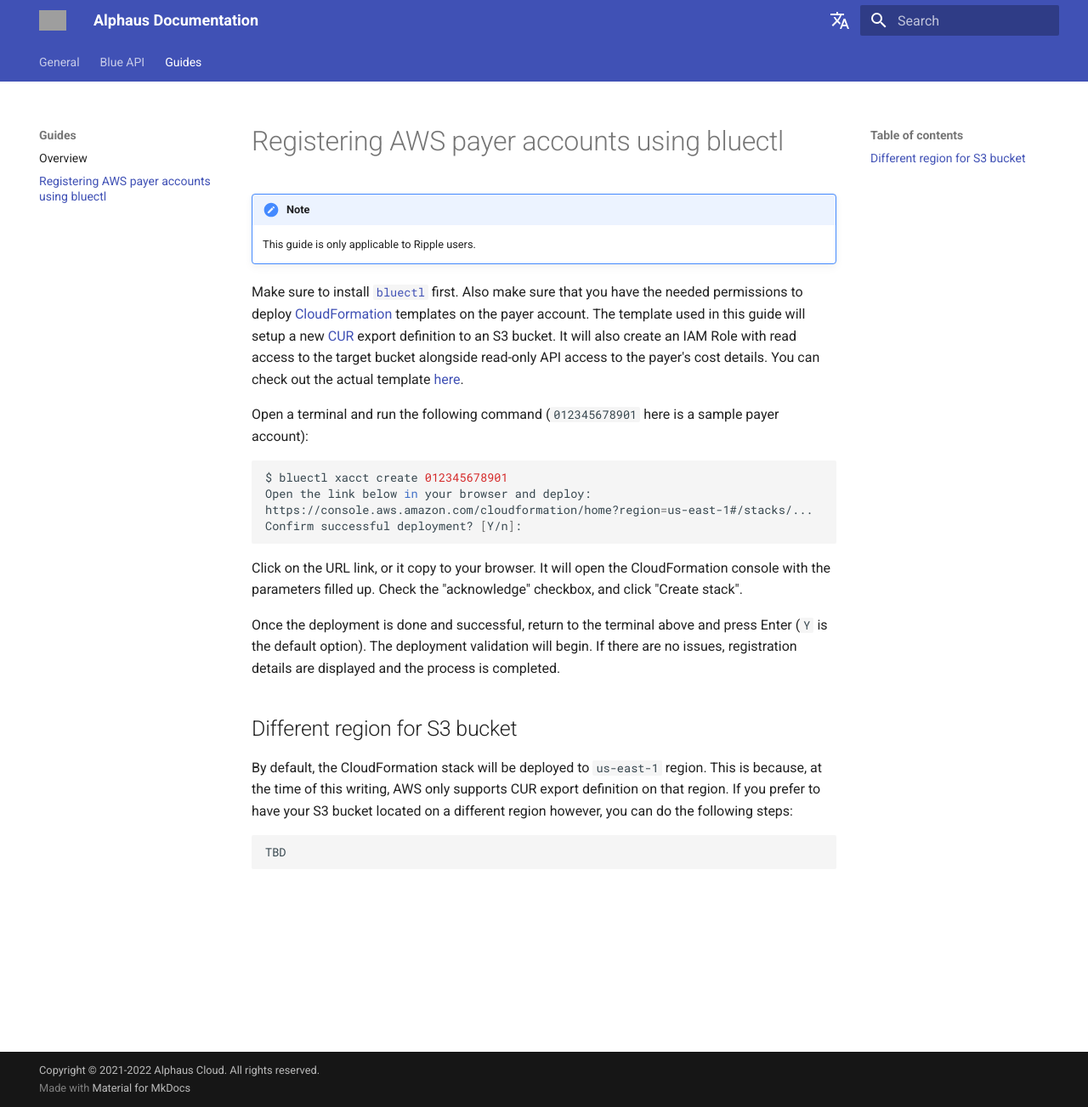
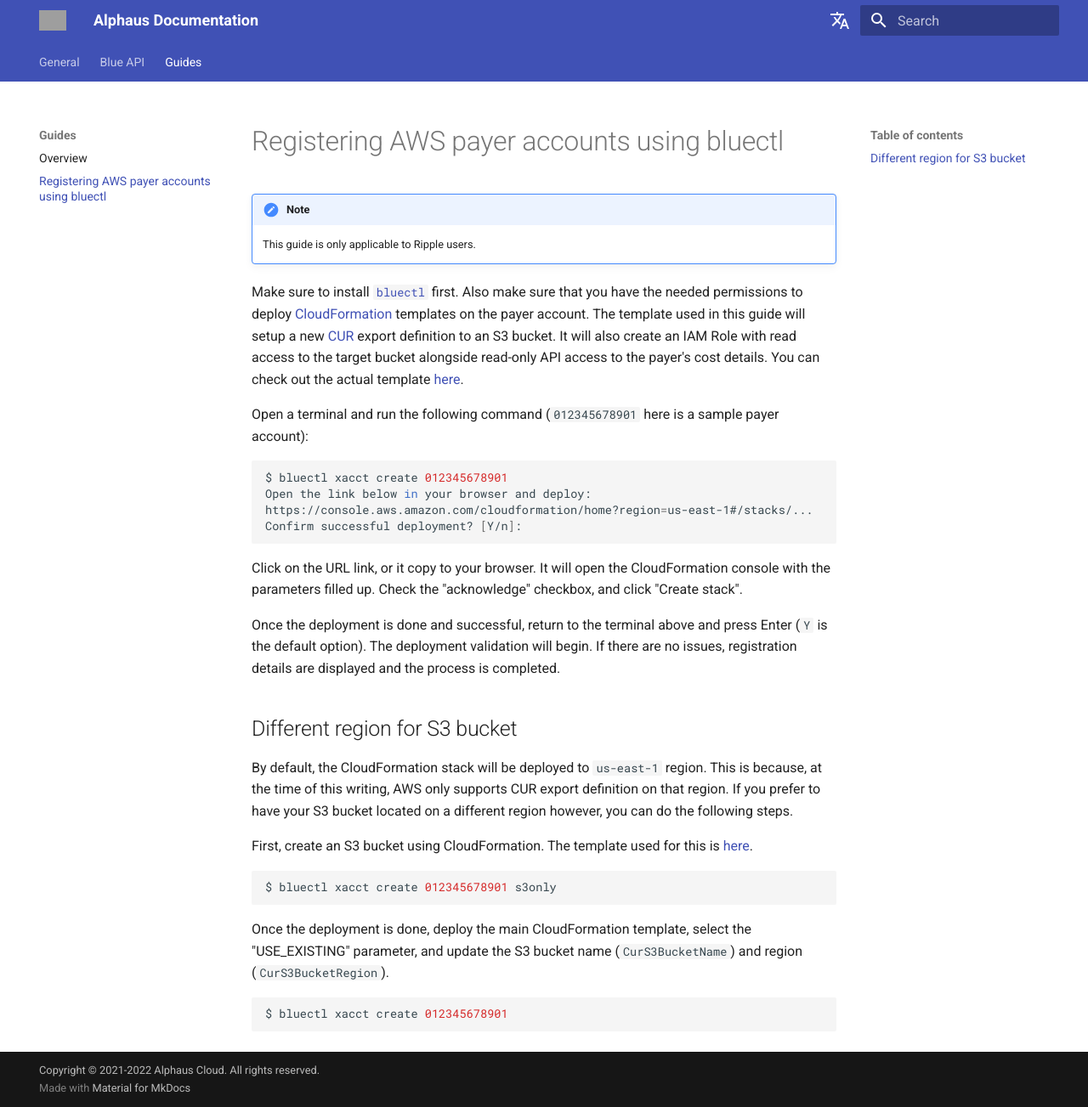
Before and after one commit to alphauslabs/tmpdocs, an MkDocs documentation site: the page built from docs/guides/aws-register-payer.md, in a window 1280 px wide and 1303 px high. Shown: the whole window at 85% size. Built offline with MkDocs 1.6.1 and Material for MkDocs 9.7.7, drawn with Linux system fonts in a browser that asks for light colours; comment, search, counter and statistics services are not loaded; grey boxes are pictures that could not be loaded.

Commit message:
docs: wip register aws payer

````diff
--- a/docs/guides/aws-register-payer.md
+++ b/docs/guides/aws-register-payer.md
@@ -20,8 +20,16 @@
 
 ## Different region for S3 bucket
 
-By default, the CloudFormation stack will be deployed to `us-east-1` region. This is because, at the time of this writing, AWS only supports CUR export definition on that region. If you prefer to have your S3 bucket located on a different region however, you can do the following steps:
+By default, the CloudFormation stack will be deployed to `us-east-1` region. This is because, at the time of this writing, AWS only supports CUR export definition on that region. If you prefer to have your S3 bucket located on a different region however, you can do the following steps.
+
+First, create an S3 bucket using CloudFormation. The template used for this is [here](https://alphaus-cloudformation-templates.s3.ap-northeast-1.amazonaws.com/alphauscurexportbucket-v1.yml).
 
 ```sh
-TBD
+$ bluectl xacct create 012345678901 s3only
 ```
+
+Once the deployment is done, deploy the main CloudFormation template, select the "USE_EXISTING" parameter, and update the S3 bucket name (`CurS3BucketName`) and region (`CurS3BucketRegion`).
+
+```sh
+$ bluectl xacct create 012345678901
+```
````
